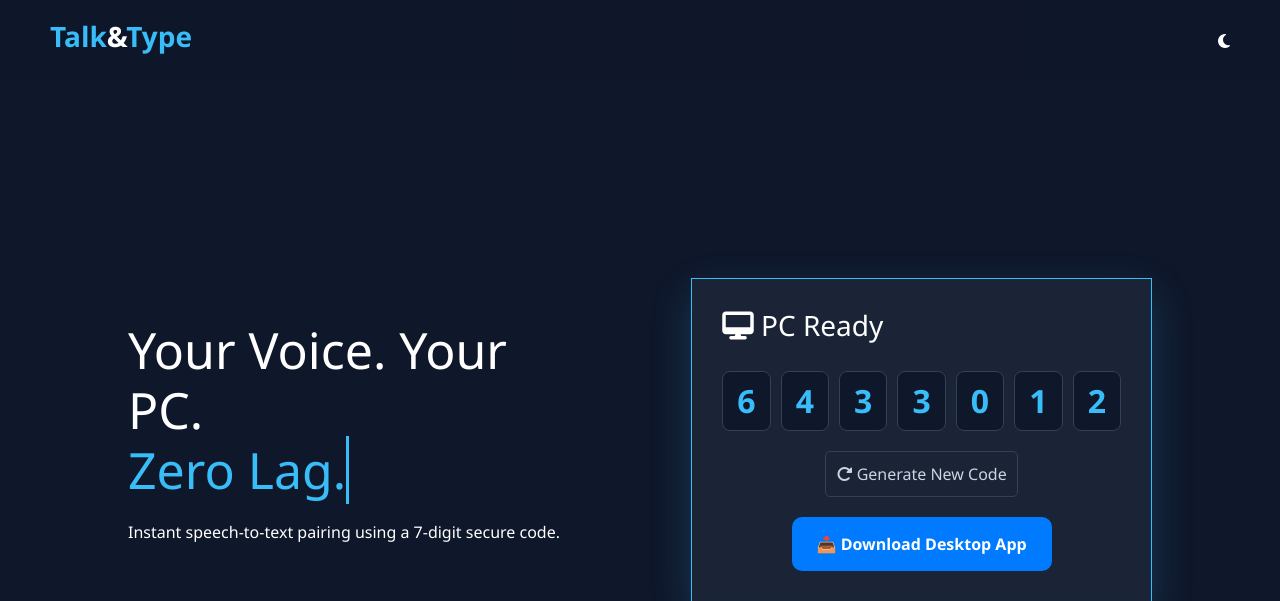
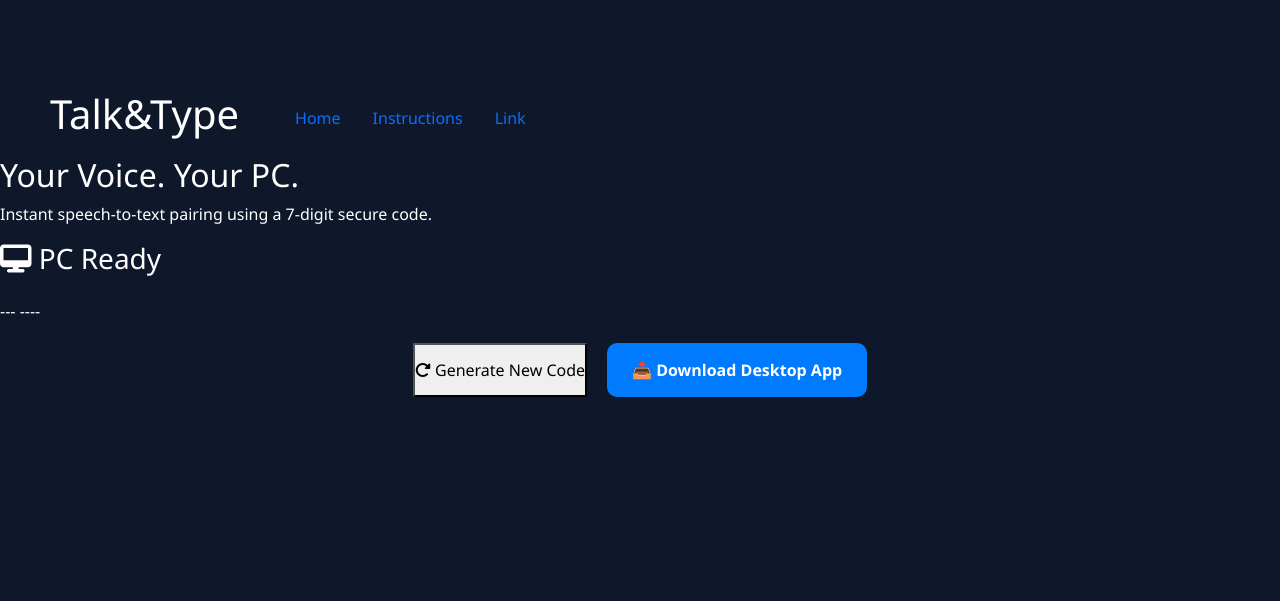
Before and after one commit to eesasahi10/Talk-And-Type, a Flask app: page / in a window 1280 px wide. Shown: the top 601 px of the page. Run offline with Flask 3, Linux system fonts and the light colour scheme.

Commit message:
Update index.html

```diff
--- a/templates/index.html
+++ b/templates/index.html
@@ -26,7 +26,23 @@
 
         * { margin: 0; padding: 0; box-sizing: border-box; font-family: 'Segoe UI', sans-serif; }
         body { background-color: var(--bg-color); color: var(--text-color); transition: 0.4s ease; padding-top: 80px; }
-        .navbar { display: flex; justify-content: space-between; align-items: center; padding: 20px 50px; background-color: var(--nav-bg); position: fixed; width: 100%; top: 0; z-index: 1000; }
+/* This forces the navbar to behave regardless of other settings */
+	.navbar {
+    		display: flex !important;
+    		flex-direction: row !important;
+    		justify-content: flex-start !important;
+    		align-items: center !important;
+    		gap: 40px !important;
+    		padding: 10px 50px !important;
+    		width: 100% !important;
+    		background-color: #0f172a; /* Ensuring your deep blue is there */
+		}
+
+		/* Make sure the list doesn't have extra padding pushing it away */
+		.nav-pills {
+    			display: flex !important;
+    			padding-left: 0 !important;
+    			margin-bottom: 0 !important;
         .logo { font-size: 28px; color: var(--primary-color); font-weight: bold; }
         .hero { min-height: 90vh; display: flex; justify-content: space-between; align-items: center; padding: 0 10%; }
         .hero-text { max-width: 45%; }
@@ -57,9 +73,17 @@
 
     <nav class="navbar">
         <h1 class="logo">Talk<span style="color:white;">&</span>Type</h1>
-        <div class="nav-actions">
-            <i class="fa-solid fa-moon" id="theme-btn" style="cursor:pointer;"></i>
-        </div>
+	<ul class="nav nav-pills">
+  	<li class="nav-item">
+    		<a class="nav-link" aria-current="page" href="Talk&Type.html">Home</a>
+  	</li>
+  	<li class="nav-item">
+    		<a class="nav-link" href="Instructions.html">Instructions</a>
+  	</li>
+  	<li class="nav-item">
+    		<a class="nav-link" href="#">Link</a>
+  	</li>
+	</ul>
     </nav>
 
     <section class="hero">
```
